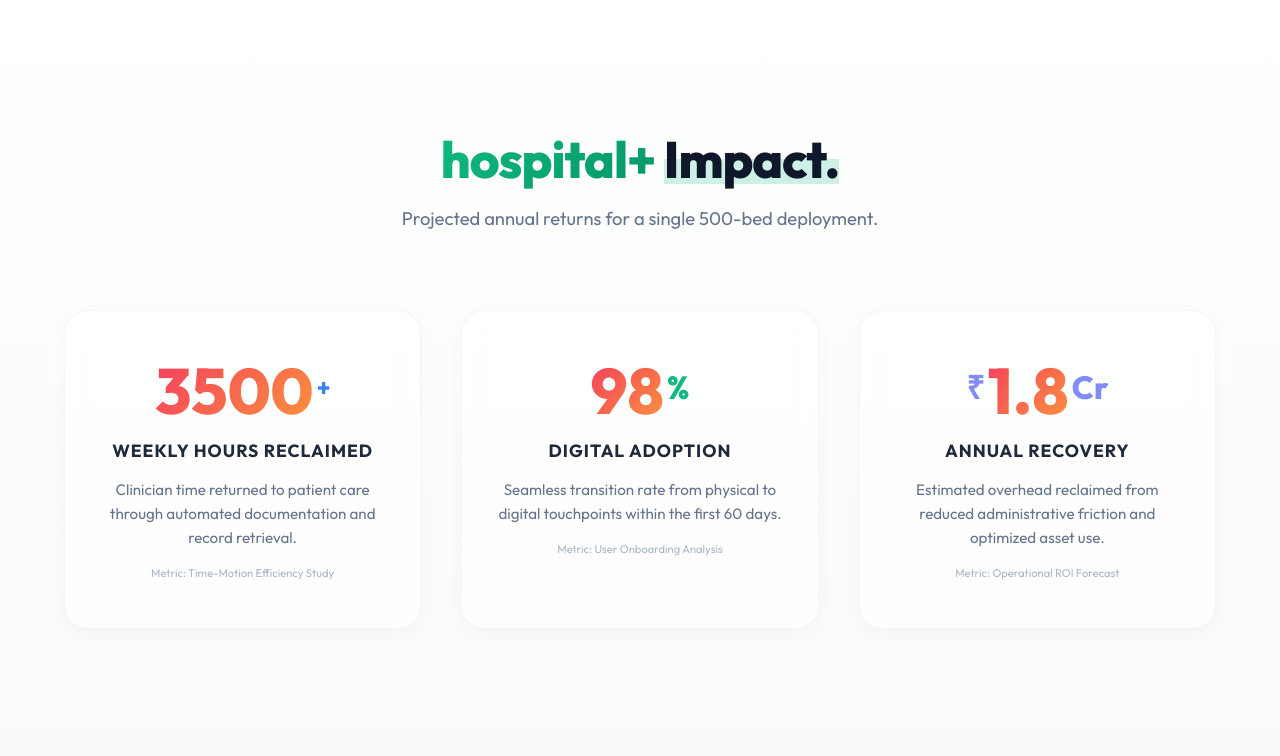
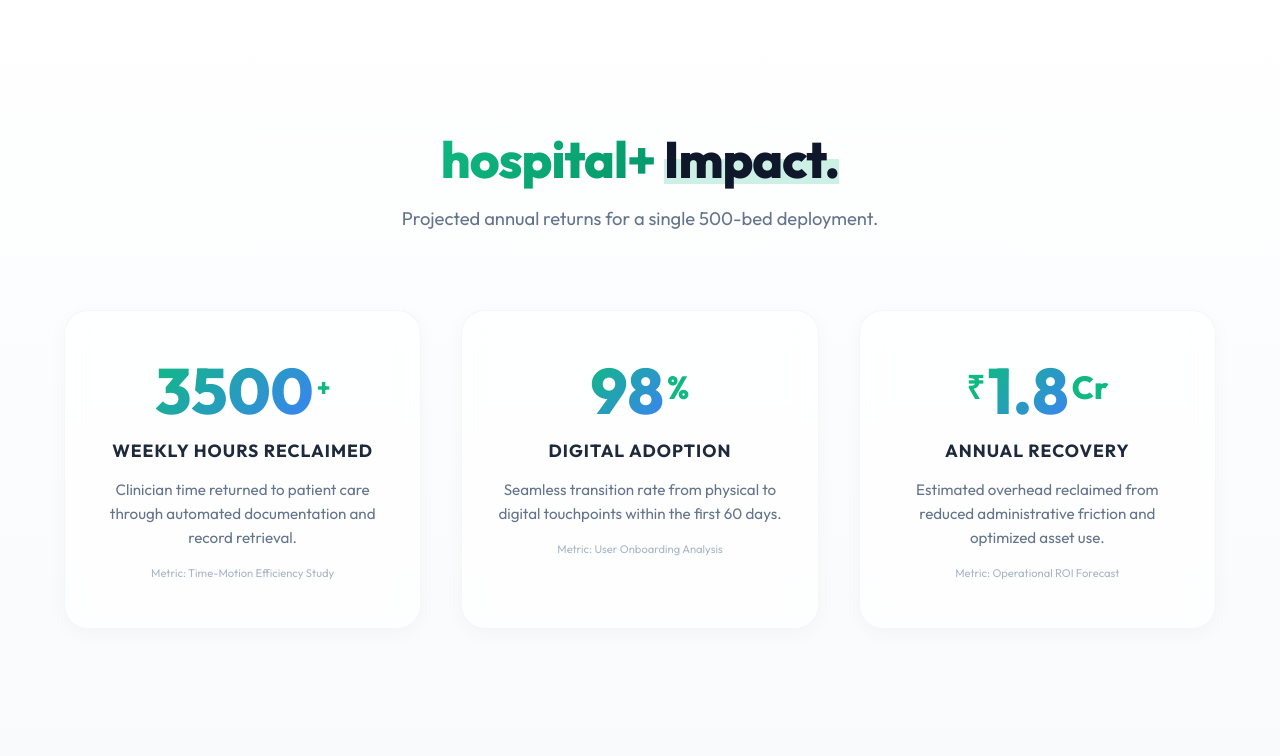
Before and after one commit to 23f2003556/Hospital-Management-System, a Python web app: template templates/index.html in a window 1280 px wide. Shown: the part 2572-3328 px from the top of the page. Run offline with Jinja, Linux system fonts and the light colour scheme; the template is opened without the code that fills it, so the values that code supplies are empty.

Commit message:
Unified impact stats to growth-focused emerald colors

```diff
--- a/templates/index.html
+++ b/templates/index.html
@@ -309,7 +309,7 @@
         .stat-number {
             font-size: 4rem;
             font-weight: 800;
-            background: linear-gradient(135deg, #f43f5e, #fb923c);
+            background: linear-gradient(135deg, #10b981, #3b82f6);
             -webkit-background-clip: text;
             background-clip: text;
             color: transparent;
@@ -626,9 +626,9 @@
             font-size: 0.95rem;
             line-height: 1.6;
         }
-        .impact-blue { color: var(--accent-blue); }
+        .impact-blue { color: var(--accent-emerald); }
         .impact-emerald { color: var(--accent-emerald); }
-        .impact-purple { color: var(--accent-purple); }
+        .impact-purple { color: var(--accent-emerald); }
 
         @media (max-width: 992px) {
             .impact-grid { grid-template-columns: 1fr; }
```
